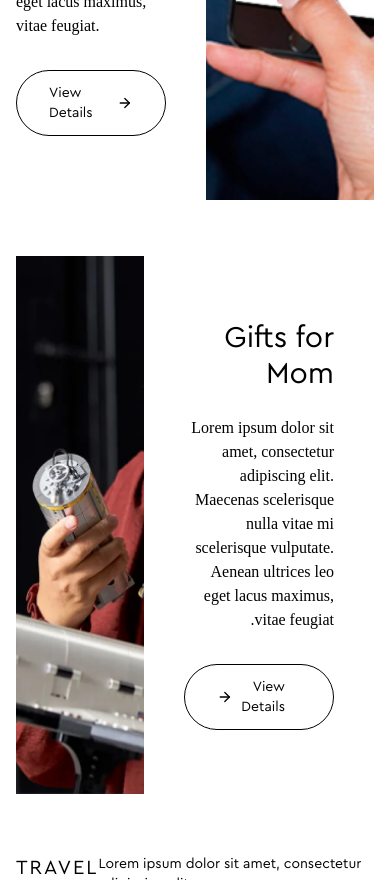
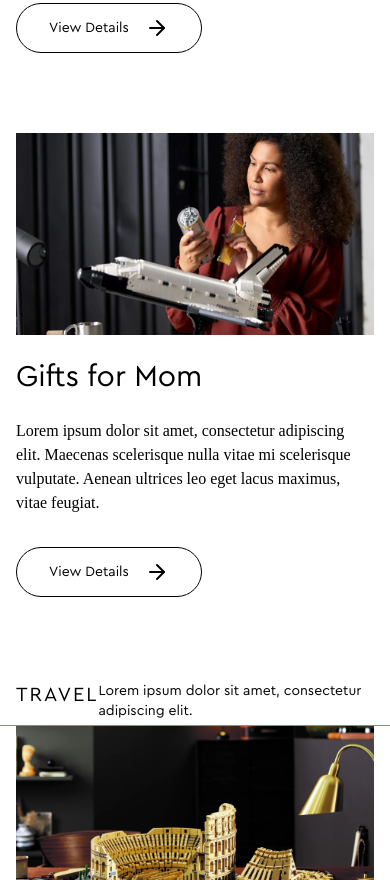
Before and after one commit to obrunoalbano/tbb-lego-site, a Next.js app: page / in a window 390 px wide. Shown: the part 1120-2000 px from the top of the page. Built offline with nearby package versions, Linux system fonts and the light colour scheme; a web font is replaced by a local one.

Commit message:
add break to section content in mobile

```diff
--- a/components/sectionContent.tsx
+++ b/components/sectionContent.tsx
@@ -14,9 +14,9 @@ interface ContentProps {
 const SectionContent: React.FC<ContentProps> = ( { itemIndex, title, content, image, reverse, cta } ) => {
     return (
         <div className="relative mb-14" >
-            <div className={`flex w-full text-black container mx-auto px-4 ${itemIndex % 2 !== 0 || reverse ? 'section-reverse' : ''}`}>
-                <div className="lg:w-1/2 py-16 flex flex-col justify-center pr-10 section-content">
-                    <div className="max-w-[430px]">
+            <div className={`flex flex-wrap w-full flex-col-reverse text-black container mx-auto px-4 ${itemIndex % 2 !== 0 || reverse ? 'section-reverse' : ''}`}>
+                <div className="lg:w-1/2 py-6 lg:py-16 flex flex-col justify-center pr-4 lg:pr-10 section-content">
+                    <div className="lg:max-w-[430px]">
                         <h2 className="text-3xl mb-6">{title}</h2>
                         <p className="font-light mb-8">{content}</p>
 
@@ -25,7 +25,7 @@ const SectionContent: React.FC<ContentProps> = ( { itemIndex, title, content, im
                         </Button>
                     </div>
                 </div>
-                <div className="lg:w-1/2 lg:absolute inset-y-0 lg:right-0 section-image">
+                <div className="lg:w-1/2 lg:absolute lg:inset-y-0 lg:right-0 section-image">
                     <Image src={image} alt={title} width={940} height={528} className="object-cover w-full h-full"/>
                 </div>
             </div>
--- a/styles/globals.css
+++ b/styles/globals.css
@@ -52,16 +52,21 @@ body {
 }
 
 .section-reverse {
-  @apply flex-row-reverse;
+  @apply lg:flex-row-reverse;
 }
 
 .section-reverse .section-image {
-  @apply left-0;
+  @apply lg:left-0;
 }
 
 .section-reverse .section-content {
-  @apply pl-10 text-right;
-  direction: rtl;
+  @apply lg:pl-10 lg:text-right;
+}
+
+@media (min-width: 1024px) {
+  .section-reverse .section-content {
+    direction: rtl;
+  }
 }
 
 @layer utilities {
```
